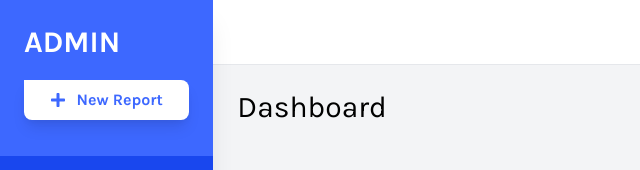
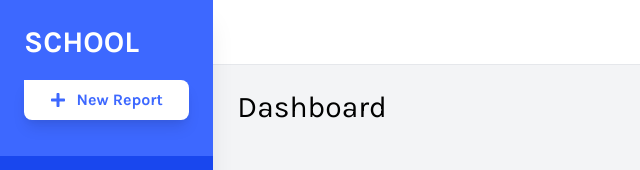
Before and after one commit to OdarteiL/test_Management_System, a plain HTML site: page index.html in a window 1280 px wide. Shown: the top 170 px of the page, 0-640 px from the left. Drawn offline with nearby package versions, Linux system fonts and the light colour scheme.

Commit message:
dashboard changes

```diff
--- a/index.html
+++ b/index.html
@@ -3,8 +3,7 @@
 <head>
     <meta charset="UTF-8">
     <meta name="viewport" content="width=device-width, initial-scale=1.0">
-    <title>Tailwind Admin Template</title>
-    <meta name="author" content="David Grzyb">
+    <title>School Management System</title>
     <meta name="description" content="">
 
     <!-- Tailwind -->
@@ -25,7 +24,7 @@
 
     <aside class="relative bg-sidebar h-screen w-64 hidden sm:block shadow-xl">
         <div class="p-6">
-            <a href="index.html" class="text-white text-3xl font-semibold uppercase hover:text-gray-300">Admin</a>
+            <a href="index.html" class="text-white text-3xl font-semibold uppercase hover:text-gray-300">School</a>
             <button class="w-full bg-white cta-btn font-semibold py-2 mt-5 rounded-br-lg rounded-bl-lg rounded-tr-lg shadow-lg hover:shadow-xl hover:bg-gray-300 flex items-center justify-center">
                 <i class="fas fa-plus mr-3"></i> New Report
             </button>
```
